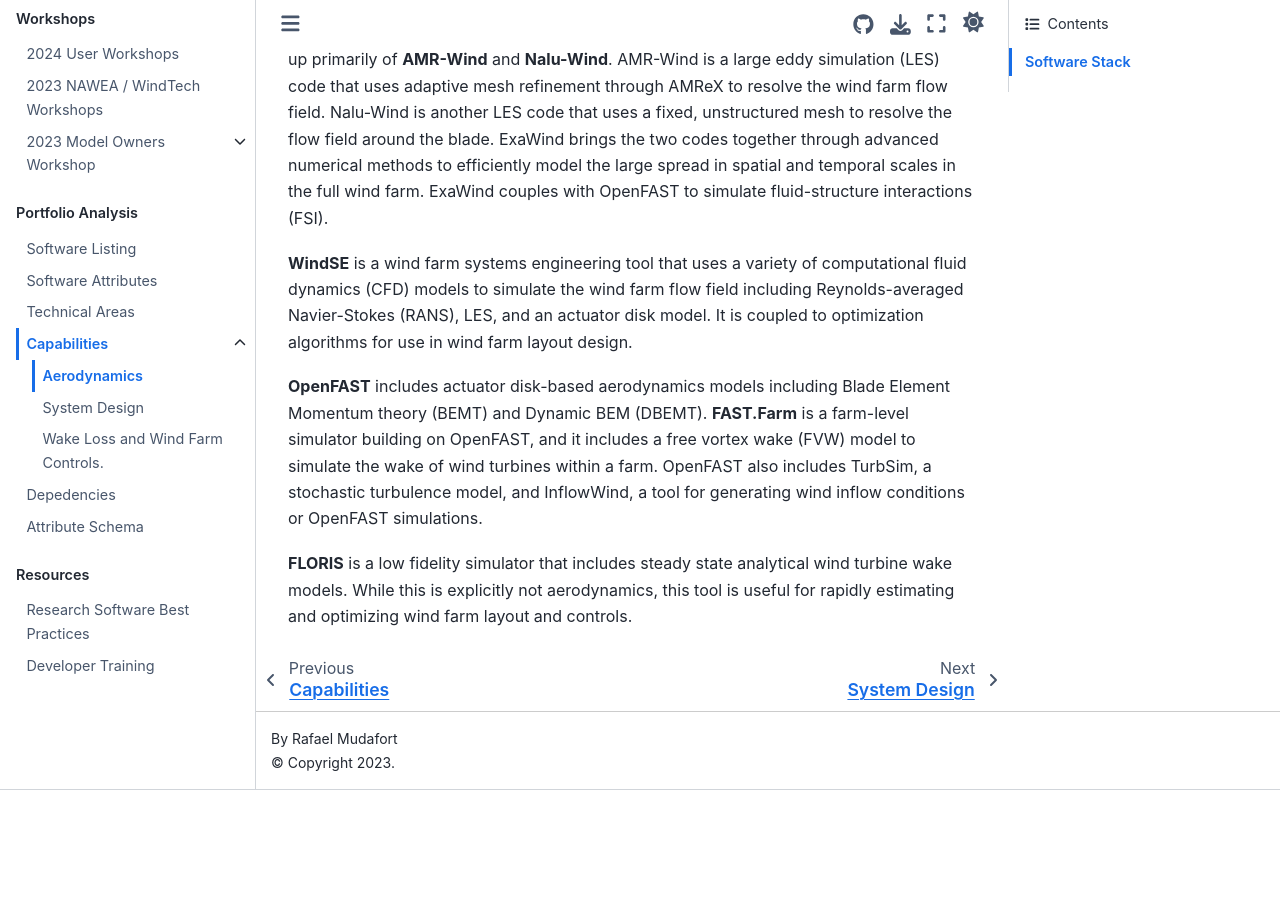
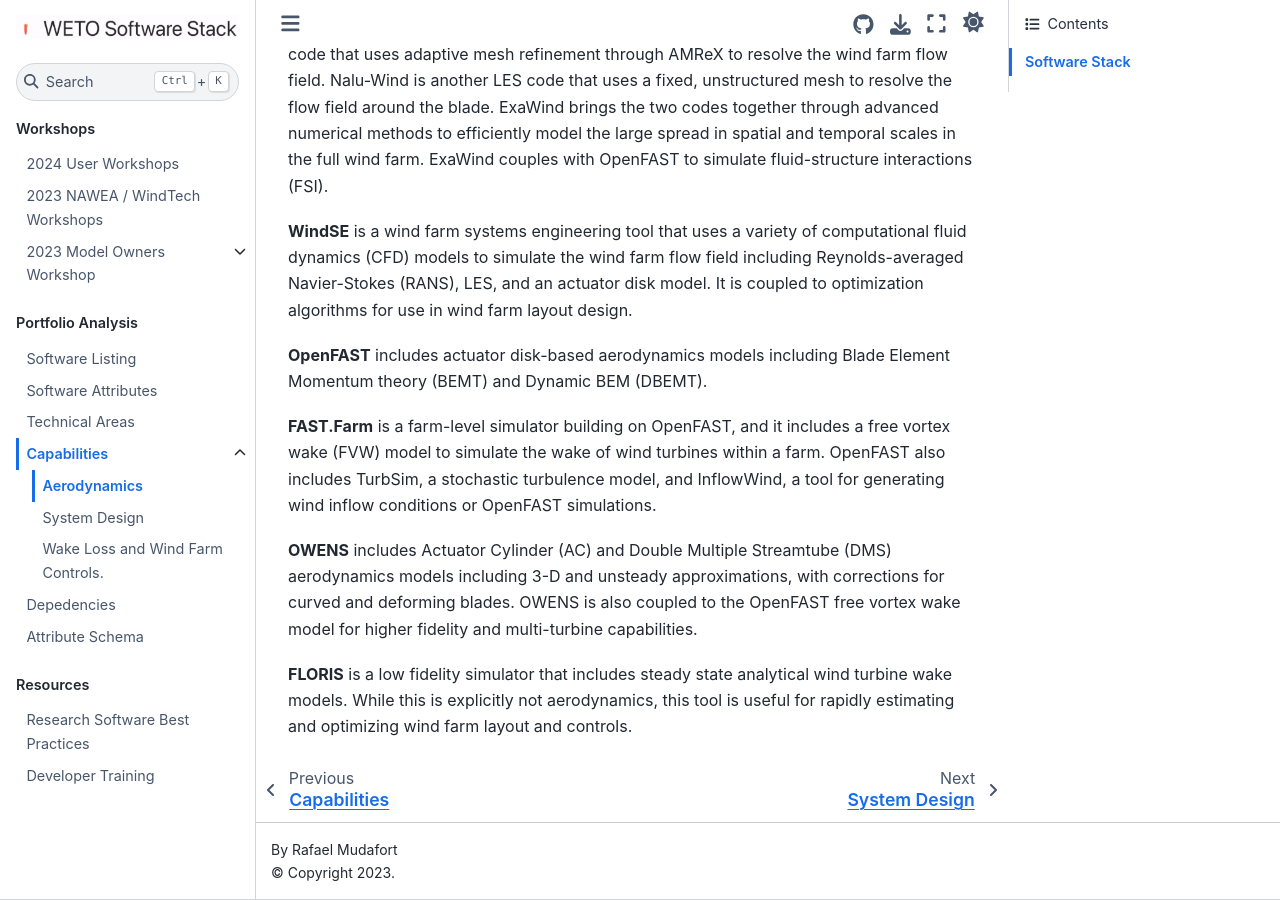
Before and after one commit to NREL/WETOStack, a Jupyter Book: the page built from docs/capabilities/aero.md, in a window 1280 px wide and 900 px high, scrolled down 1240 px. Built offline with Jupyter Book 1.0.4 settings and Sphinx 7.4.7 and the Sphinx Book theme 1.1.4, drawn with Linux system fonts in a browser that asks for light colours; before the commit the page ends 2030 px from its top, so only the background shows below that; some of the changed text lies outside the part shown.

Commit message:
Add OWENS software listing (#6)
* OWENS software listing addition

* Update OWENS database file to conform with schema

```diff
--- a/docs/capabilities/aero.md
+++ b/docs/capabilities/aero.md
@@ -26,6 +26,7 @@
         ps(Engineering-fidelity Physics Models)
             OpenFAST
             FAST.Farm
+            OWENS
 
         hfm(High Fidelity Models)
             AMR Wind
@@ -61,8 +62,8 @@
     C["WindSE
     RANS, LES, time accurate, actuator disk"]
 
-    D["OpenFAST/FAST.Farm
-    Engineering models, time accurate, BEM-derived models + FVW"]
+    D["OpenFAST/FAST.Farm/OWENS
+    Engineering models, time accurate, BEM-derived models + FVW for HAWTs and VAWTs"]
 
     E["FLORIS
     Analytical, steady state"]
@@ -98,12 +99,15 @@
 
 **OpenFAST** includes actuator disk-based aerodynamics models including Blade Element
 Momentum theory (BEMT) and Dynamic BEM (DBEMT).
+
 **FAST.Farm** is a farm-level simulator building on OpenFAST, and it includes
 a free vortex wake (FVW) model to simulate the wake of wind turbines within
 a farm.
 OpenFAST also includes TurbSim, a stochastic turbulence model, and InflowWind,
 a tool for generating wind inflow conditions or OpenFAST simulations.
 
+**OWENS** includes Actuator Cylinder (AC) and Double Multiple Streamtube (DMS) aerodynamics models including 3-D and unsteady approximations, with corrections for curved and deforming blades. OWENS is also coupled to the OpenFAST free vortex wake model for higher fidelity and multi-turbine capabilities.
+
 **FLORIS** is a low fidelity simulator that includes steady state analytical
 wind turbine wake models.
 While this is explicitly not aerodynamics, this tool is useful for
```
Also changed, not shown: README.md (+3 -0 lines), docs/portfolio_analysis/software_list.md (+3 -1 lines), docs/technical_areas/overview.md (+2 -0 lines), model_descriptions.md (+3 -0 lines), 4 other files.
